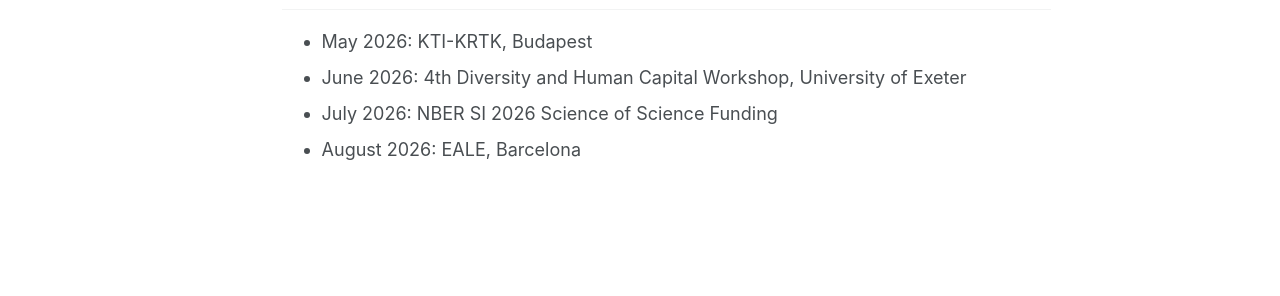
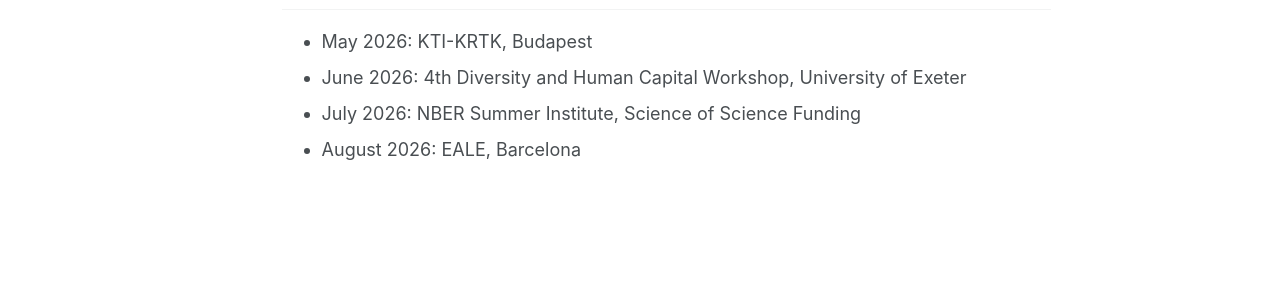
Before and after one commit to makany-milan/makany-milan.github.io, a Jekyll site: the page built from _pages/about.md, in a window 1280 px wide and 1056 px high. Shown: the part 476-772 px from the top of the window. Built offline with Jekyll 4.4.1, drawn with Linux system fonts in a browser that asks for light colours.

Commit message:
presentations

```diff
--- a/_pages/about.md
+++ b/_pages/about.md
@@ -18,5 +18,5 @@ My advisors are Anne Boring and Josse Delfgaauw.
 ## Upcoming Presentations
 - May 2026: KTI-KRTK, Budapest
 - June 2026: 4th Diversity and Human Capital Workshop, University of Exeter
-- July 2026: NBER SI 2026 Science of Science Funding
+- July 2026: NBER Summer Institute, Science of Science Funding
 - August 2026: EALE, Barcelona
```
